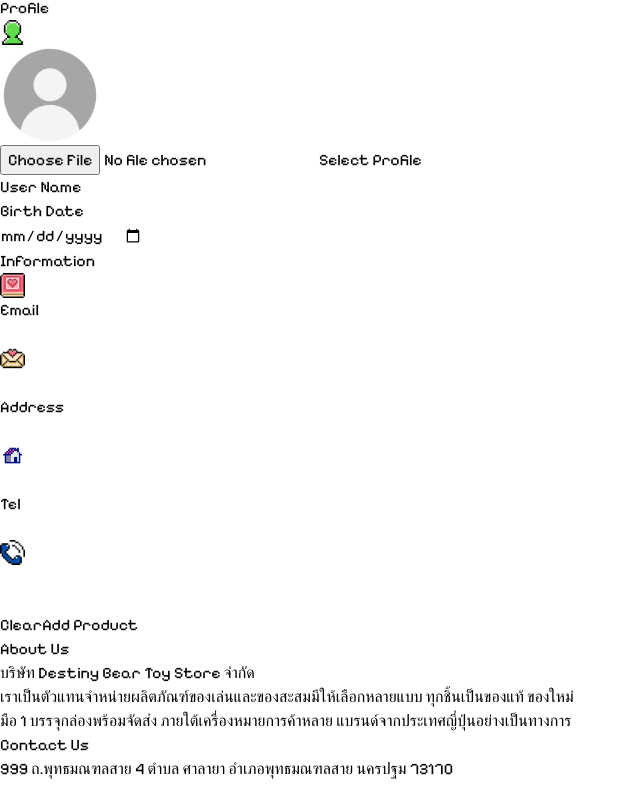
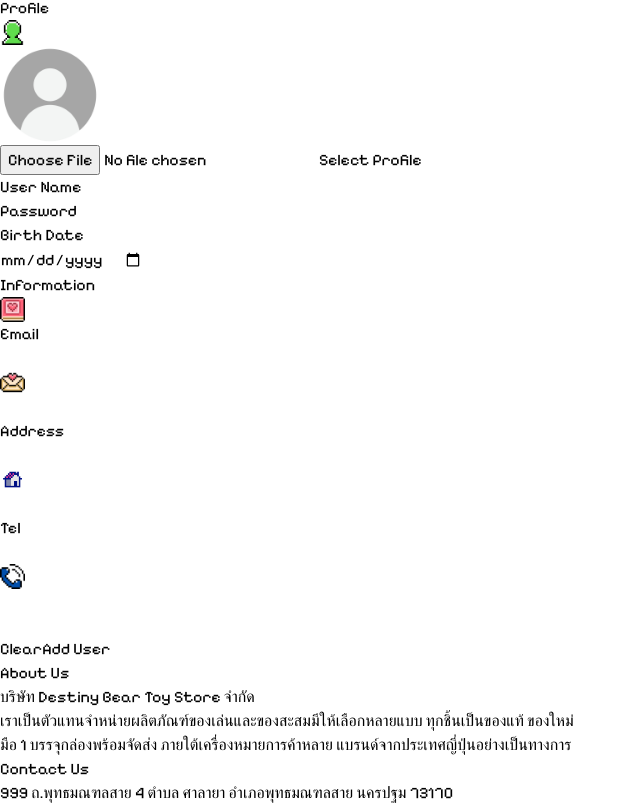
Before and after one commit to wijit1/Section1_Group3, a Next.js app in the folder Project_Web/web-dev/: page /Add_EditAccount in a window 1280 px wide. Shown: the part 833-1638 px from the top of the page, without its empty margins (0-640 px from the left). Before the commit the page ends 1614 px from the top, so only its background shows below. Built offline with nearby package versions, Linux system fonts and the light colour scheme.

Commit message:
add password input

```diff
--- a/Project_Web/web-dev/src/app/Add_EditAccount/page.jsx
+++ b/Project_Web/web-dev/src/app/Add_EditAccount/page.jsx
@@ -13,6 +13,7 @@ export default function Add_EditAccount() {
     const [address, setAddress] = useState('');
     const [tel, setTel] = useState('');
     const [birth_date, setBirth_date] = useState('');
+    const [user_password, setUser_password] = useState('');
 
     const { imageProfile, setImageProfile } = useContext(ShopContext);
 
@@ -25,6 +26,7 @@ export default function Add_EditAccount() {
         formData.append('tel', tel);
         formData.append('birth_date', birth_date);
         formData.append('imageProfile', imageProfile);
+        formData.append('user_password',user_password)
         try {
             const response = await fetch('/api/adduser', {
                 method: 'POST',
@@ -50,6 +52,7 @@ export default function Add_EditAccount() {
         setTel('');
         setBirth_date('');
         setImageProfile(null);
+        setUser_password('');
     }
 
 
@@ -80,6 +83,11 @@ export default function Add_EditAccount() {
                                             <label className="block text-gray-700 mb-2">User Name</label>
                                             <input type="text" className="w-full p-3 border border-gray-300 rounded-lg
                                                 focus:outline-none focus:ring-2 focus:ring-blue-500" name="name" value={name} onChange={(e)=>setName(e.target.value)} required />
+                                        </div>
+                                        <div>
+                                            <label className="block text-gray-700 mb-2">Password</label>
+                                            <input type="text" className="w-full p-3 border border-gray-300 rounded-lg
+                                                focus:outline-none focus:ring-2 focus:ring-blue-500" name="user_password" value={user_password} onChange={(e)=>setUser_password(e.target.value)} required />
                                         </div>
                                     </div>
                                 </div>
@@ -141,11 +149,11 @@ export default function Add_EditAccount() {
                                 <br />
                                 <br />
                                 <div className="flex justify-end gap-4 mt-40">
-                                    <button className="px-8 py-3 bg-red-400 text-black rounded-lg hover:bg-red-500 transition-colors">
+                                    <button type="reset" className="px-8 py-3 bg-red-400 text-black rounded-lg hover:bg-red-500 transition-colors">
                                         Clear
                                     </button>
-                                    <button className="px-8 py-3 bg-blue-600 text-white rounded-lg hover:bg-blue-700 transition-colors flex items-center gap-2">
-                                        Add Product
+                                    <button type="submit" className="px-8 py-3 bg-blue-600 text-white rounded-lg hover:bg-blue-700 transition-colors flex items-center gap-2">
+                                        Add User
                                     </button>
                                 </div>
                             </div>
--- a/Project_Web/web-dev/src/app/api/adduser/route.js
+++ b/Project_Web/web-dev/src/app/api/adduser/route.js
@@ -1,3 +1,4 @@
+
 import { NextResponse } from "next/server";
 import { createConnection } from "@/lib/db";
 
@@ -12,6 +13,7 @@ export async function POST(req){
         const tel = formData.get('tel');
         const birth_date = formData.get('birth_date');
         const image = formData.get('imageProfile');
+        const user_password = formData.get('User_passwor');
 
         // Convert file image to buffer data
 
@@ -20,8 +22,8 @@ export async function POST(req){
 
         const db = await createConnection();
         const [result] = await db.query(
-            'INSERT INTO user_acc (User_Name,Email,Addrss,Tel,Brith_Date,profile_image) VALUES (?, ?, ? , ?, ?,?)'
-            , [name, email,address,tel,birth_date,buffer]);
+            'INSERT INTO user_acc (User_Name,Email,Addrss,Tel,Brith_Date,profile_image) VALUES (?, ?, ? , ?, ?,?,?)'
+            , [name, email,address,tel,birth_date,buffer,user_password]);
 
         return NextResponse.json({result,message:"Add user success"})
 
```
Also changed, not shown: Project_Web/web-dev/src/app/testpassword.js (added, +9 -0 lines).
